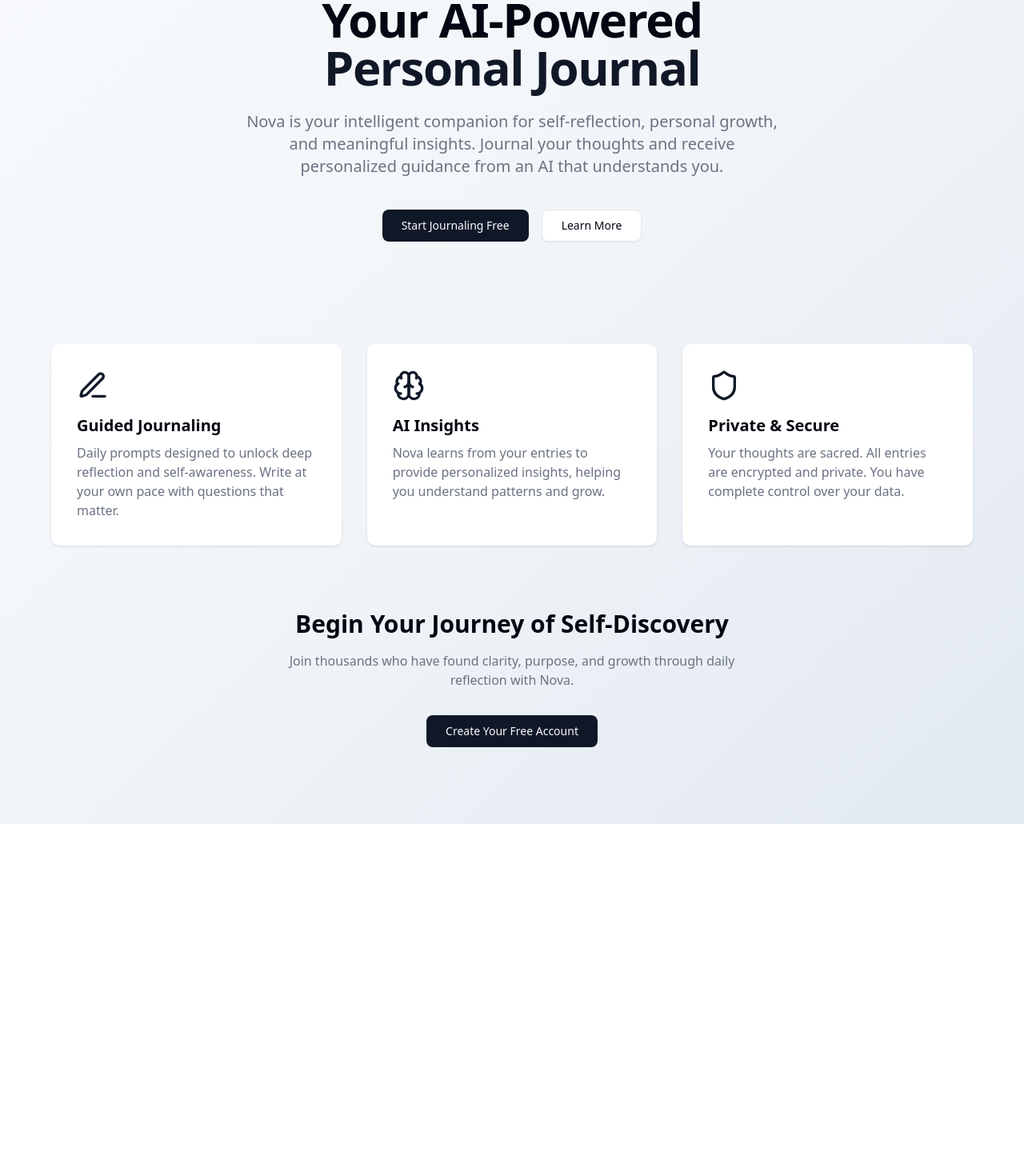
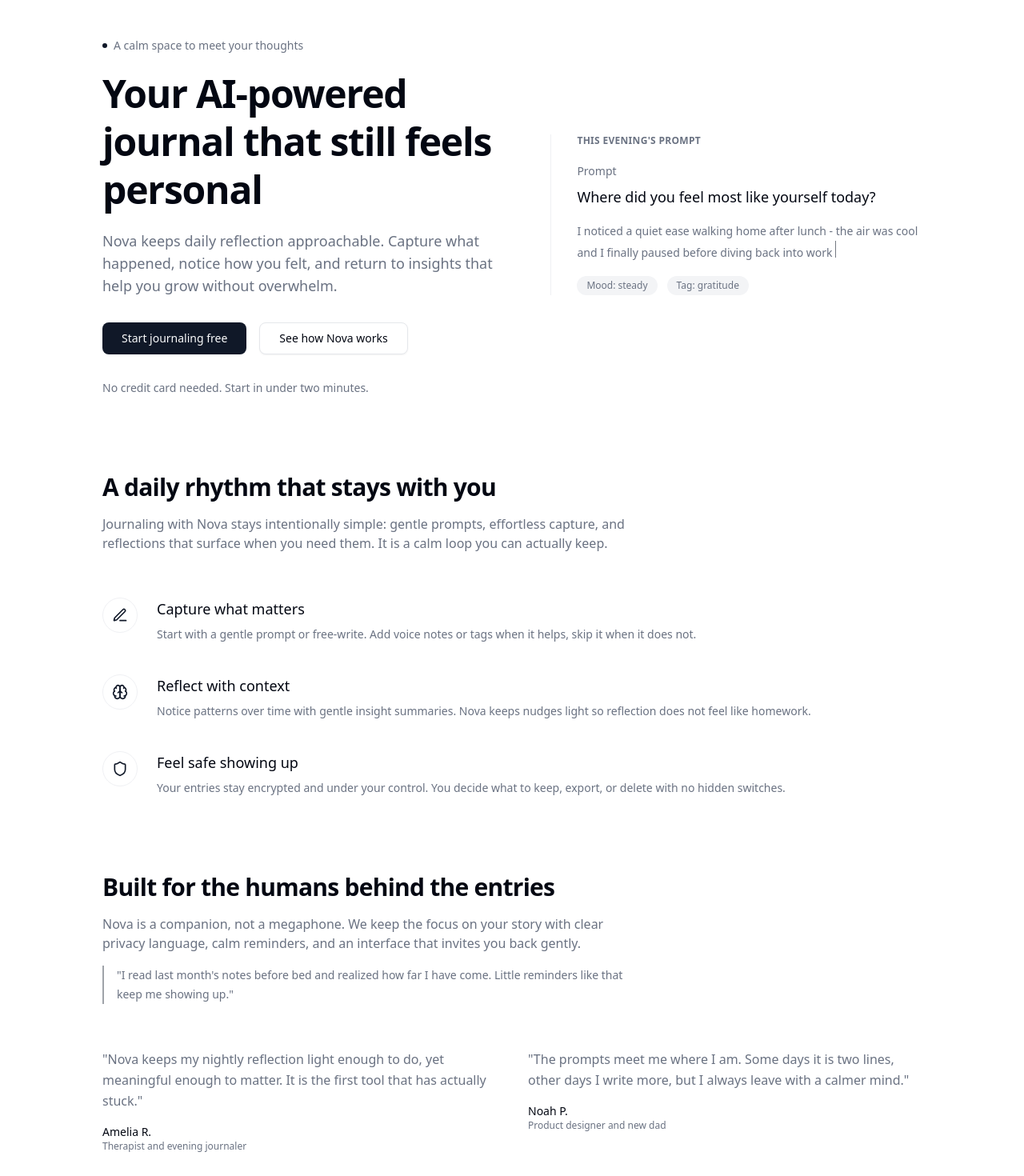
Before and after one commit to dbolivar25/nova, a Next.js app: page / in a window 1280 px wide. Shown: the part 170-1640 px from the top of the page at 80% size. Before the commit the page ends 1200 px from the top, so only its background shows below. Built offline with nearby package versions, Linux system fonts and the light colour scheme; no server answers.

Commit message:
rework landing page

```diff
--- a/src/app/page.tsx
+++ b/src/app/page.tsx
@@ -64,6 +64,21 @@ const websiteJsonLd = {
   },
 } as const;
 
+const testimonials = [
+  {
+    name: "Amelia R.",
+    role: "Therapist and evening journaler",
+    quote:
+      "Nova keeps my nightly reflection light enough to do, yet meaningful enough to matter. It is the first tool that has actually stuck.",
+  },
+  {
+    name: "Noah P.",
+    role: "Product designer and new dad",
+    quote:
+      "The prompts meet me where I am. Some days it is two lines, other days I write more, but I always leave with a calmer mind.",
+  },
+] as const;
+
 export default async function Home() {
   const { userId } = await auth();
 
@@ -72,7 +87,15 @@ export default async function Home() {
   }
 
   return (
-    <div className="min-h-screen bg-gradient-to-br from-slate-50 via-slate-100 to-slate-200 dark:from-slate-950 dark:via-slate-900 dark:to-slate-800">
+    <div className="relative min-h-screen bg-background text-foreground antialiased">
+      <div
+        aria-hidden="true"
+        className="pointer-events-none absolute inset-0 -z-10 overflow-hidden"
+      >
+        <div className="absolute left-1/2 top-[-18%] h-[520px] w-[900px] -translate-x-1/2 rounded-full bg-muted/60 blur-3xl dark:bg-muted/30" />
+        <div className="absolute bottom-[-15%] right-[-10%] h-[340px] w-[340px] rounded-full bg-muted/50 blur-3xl dark:bg-muted/20" />
+        <div className="absolute left-[-10%] top-1/2 h-[260px] w-[260px] rounded-full bg-muted/40 blur-3xl dark:bg-muted/10" />
+      </div>
       <script
         id="nova-homepage-structured-data"
         type="application/ld+json"
@@ -80,8 +103,8 @@ export default async function Home() {
           __html: JSON.stringify([webApplicationJsonLd, websiteJsonLd]),
         }}
       />
-      <div className="container mx-auto px-4 py-16">
-        <nav className="flex justify-between items-center mb-16">
+      <div className="container mx-auto px-4 pb-24 pt-12 sm:pt-16">
+        <nav className="flex items-center justify-between py-4">
           <div className="flex items-center gap-3">
             <div className="relative h-9 w-9">
               <Image
@@ -115,75 +138,174 @@ export default async function Home() {
           </div>
         </nav>
 
-        <main className="max-w-6xl mx-auto">
-          <div className="text-center mb-16 space-y-6">
-            <h1 className="text-5xl md:text-6xl font-bold tracking-tight">
-              Your AI-Powered
-              <span className="block text-primary">Personal Journal</span>
-            </h1>
-            <p className="text-xl text-muted-foreground max-w-2xl mx-auto">
-              Nova is your intelligent companion for self-reflection, personal
-              growth, and meaningful insights. Journal your thoughts and receive
-              personalized guidance from an AI that understands you.
-            </p>
-            <div className="flex gap-4 justify-center pt-4">
-              <Button size="lg" asChild>
-                <Link href="/sign-up">Start Journaling Free</Link>
-              </Button>
-              <Button size="lg" variant="outline" asChild>
-                <Link href="#features">Learn More</Link>
-              </Button>
-            </div>
-          </div>
-
-          <div id="features" className="grid md:grid-cols-3 gap-8 pt-16">
-            <div className="bg-card p-8 rounded-lg shadow-sm">
-              <div className="mb-4">
-                <PenLine className="h-10 w-10 text-primary" />
+        <main className="mx-auto mt-20 max-w-5xl space-y-24">
+          <section className="grid gap-12 lg:grid-cols-[minmax(0,1.05fr)_minmax(320px,0.95fr)] lg:items-center">
+            <div className="space-y-8">
+              <div className="space-y-5">
+                <div className="inline-flex items-center gap-2 text-sm font-medium text-muted-foreground">
+                  <span className="inline-flex h-1.5 w-1.5 rounded-full bg-primary" />
+                  A calm space to meet your thoughts
+                </div>
+                <h1 className="text-4xl font-semibold leading-tight tracking-tight sm:text-5xl">
+                  Your AI-powered journal that still feels personal
+                </h1>
+                <p className="text-lg text-muted-foreground">
+                  Nova keeps daily reflection approachable. Capture what happened,
+                  notice how you felt, and return to insights that help you grow
+                  without overwhelm.
+                </p>
               </div>
-              <h3 className="text-xl font-semibold mb-2">Guided Journaling</h3>
-              <p className="text-muted-foreground">
-                Daily prompts designed to unlock deep reflection and
-                self-awareness. Write at your own pace with questions that
-                matter.
+              <div className="flex flex-wrap items-center gap-4">
+                <Button size="lg" asChild>
+                  <Link href="/sign-up">Start journaling free</Link>
+                </Button>
+                <Button size="lg" variant="outline" asChild>
+                  <Link href="#features">See how Nova works</Link>
+                </Button>
+              </div>
+              <p className="text-sm text-muted-foreground">
+                No credit card needed. Start in under two minutes.
               </p>
             </div>
 
-            <div className="bg-card p-8 rounded-lg shadow-sm">
-              <div className="mb-4">
-                <Brain className="h-10 w-10 text-primary" />
+            <div className="space-y-5 border-l border-border/60 pl-8">
+              <p className="text-xs font-semibold uppercase tracking-wide text-muted-foreground">
+                This evening&apos;s prompt
+              </p>
+              <div className="space-y-4">
+                <div className="space-y-2">
+                  <p className="text-sm font-medium text-muted-foreground">Prompt</p>
+                  <p className="text-lg leading-relaxed text-foreground">
+                    Where did you feel most like yourself today?
+                  </p>
+                </div>
+                <p className="text-sm leading-6 text-muted-foreground">
+                  I noticed a quiet ease walking home after lunch - the air was cool
+                  and I finally paused before diving back into work
+                  <span
+                    aria-hidden="true"
+                    className="relative ml-1 inline-block h-[1.45em] align-baseline"
+                  >
+                    <span className="absolute inset-y-0 right-0 w-px animate-pulse bg-primary/70" />
+                  </span>
+                </p>
+                <div className="flex flex-wrap gap-3 text-xs text-muted-foreground">
+                  <span className="rounded-full bg-muted px-3 py-1">Mood: steady</span>
+                  <span className="rounded-full bg-muted px-3 py-1">Tag: gratitude</span>
+                </div>
               </div>
-              <h3 className="text-xl font-semibold mb-2">AI Insights</h3>
-              <p className="text-muted-foreground">
-                Nova learns from your entries to provide personalized insights,
-                helping you understand patterns and grow.
+            </div>
+          </section>
+
+          <section id="features" className="space-y-14">
+            <div className="max-w-2xl space-y-4">
+              <h2 className="text-3xl font-semibold tracking-tight">
+                A daily rhythm that stays with you
+              </h2>
+              <p className="text-base text-muted-foreground">
+                Journaling with Nova stays intentionally simple: gentle prompts,
+                effortless capture, and reflections that surface when you need
+                them. It is a calm loop you can actually keep.
               </p>
             </div>
+            <ol className="space-y-10">
+              <li className="flex gap-6">
+                <span className="flex h-11 w-11 shrink-0 items-center justify-center rounded-full border border-border/60">
+                  <PenLine className="h-5 w-5 text-primary" />
+                </span>
+                <div className="space-y-2">
+                  <h3 className="text-lg font-medium text-foreground">
+                    Capture what matters
+                  </h3>
+                  <p className="text-sm text-muted-foreground">
+                    Start with a gentle prompt or free-write. Add voice notes or tags
+                    when it helps, skip it when it does not.
+                  </p>
+                </div>
+              </li>
+              <li className="flex gap-6">
+                <span className="flex h-11 w-11 shrink-0 items-center justify-center rounded-full border border-border/60">
+                  <Brain className="h-5 w-5 text-primary" />
+                </span>
+                <div className="space-y-2">
+                  <h3 className="text-lg font-medium text-foreground">
+                    Reflect with context
+                  </h3>
+                  <p className="text-sm text-muted-foreground">
+                    Notice patterns over time with gentle insight summaries. Nova keeps
+                    nudges light so reflection does not feel like homework.
+                  </p>
+                </div>
+              </li>
+              <li className="flex gap-6">
+                <span className="flex h-11 w-11 shrink-0 items-center justify-center rounded-full border border-border/60">
+                  <Shield className="h-5 w-5 text-primary" />
+                </span>
+                <div className="space-y-2">
+                  <h3 className="text-lg font-medium text-foreground">
+                    Feel safe showing up
+                  </h3>
+                  <p className="text-sm text-muted-foreground">
+                    Your entries stay encrypted and under your control. You decide what
+                    to keep, export, or delete with no hidden switches.
+                  </p>
+                </div>
+              </li>
+            </ol>
+          </section>
 
-            <div className="bg-card p-8 rounded-lg shadow-sm">
-              <div className="mb-4">
-                <Shield className="h-10 w-10 text-primary" />
+          <section className="space-y-14">
+            <div className="max-w-2xl space-y-4">
+              <h2 className="text-3xl font-semibold tracking-tight">
+                Built for the humans behind the entries
+              </h2>
+              <p className="text-base text-muted-foreground">
+                Nova is a companion, not a megaphone. We keep the focus on your story
+                with clear privacy language, calm reminders, and an interface that
+                invites you back gently.
+              </p>
+              <div className="border-l-2 border-primary/40 pl-4 text-sm leading-6 text-muted-foreground">
+                "I read last month&apos;s notes before bed and realized how far I have
+                come. Little reminders like that keep me showing up."
               </div>
-              <h3 className="text-xl font-semibold mb-2">Private &amp; Secure</h3>
-              <p className="text-muted-foreground">
-                Your thoughts are sacred. All entries are encrypted and private.
-                You have complete control over your data.
-              </p>
             </div>
-          </div>
+            <div className="grid gap-10 sm:grid-cols-2">
+              {testimonials.map((testimonial) => (
+                <figure key={testimonial.name} className="space-y-4">
+                  <blockquote className="text-base leading-relaxed text-muted-foreground">
+                    "{testimonial.quote}"
+                  </blockquote>
+                  <figcaption className="text-sm font-medium text-foreground">
+                    {testimonial.name}
+                    <span className="block text-xs font-normal text-muted-foreground">
+                      {testimonial.role}
+                    </span>
+                  </figcaption>
+                </figure>
+              ))}
+            </div>
+          </section>
 
-          <div className="text-center mt-20 pb-8">
-            <h2 className="text-3xl font-semibold mb-4">
-              Begin Your Journey of Self-Discovery
-            </h2>
-            <p className="text-muted-foreground mb-8 max-w-xl mx-auto">
-              Join thousands who have found clarity, purpose, and growth through
-              daily reflection with Nova.
+          <section className="space-y-10 border-t border-border/60 pt-12">
+            <div className="grid gap-6 md:grid-cols-[minmax(0,1fr)_auto] md:items-start">
+              <div className="space-y-3">
+                <h2 className="text-3xl font-semibold tracking-tight">
+                  Sit down with Nova when it helps
+                </h2>
+                <p className="text-base text-muted-foreground">
+                  Whether it is a single line or a longer reflection, Nova keeps the ritual gentle and your entries grounded.
+                </p>
+              </div>
+              <div className="flex justify-start pt-1 md:justify-end md:pt-0">
+                <Button size="lg" asChild>
+                  <Link href="/sign-up">Start journaling free</Link>
+                </Button>
+              </div>
+            </div>
+            <p className="text-xs text-muted-foreground">
+              Private by default. Leave anytime.
             </p>
-            <Button size="lg" asChild>
-              <Link href="/sign-up">Create Your Free Account</Link>
-            </Button>
-          </div>
+          </section>
         </main>
       </div>
     </div>
```
